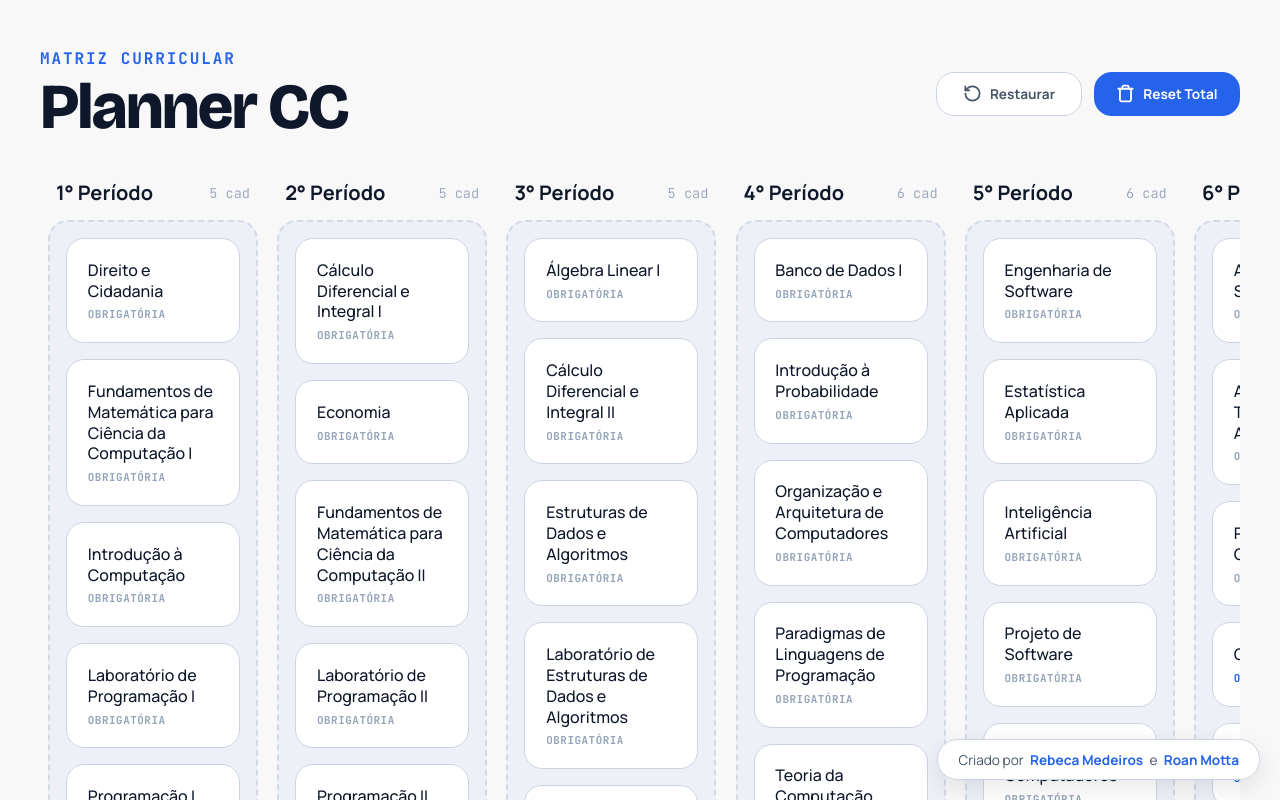
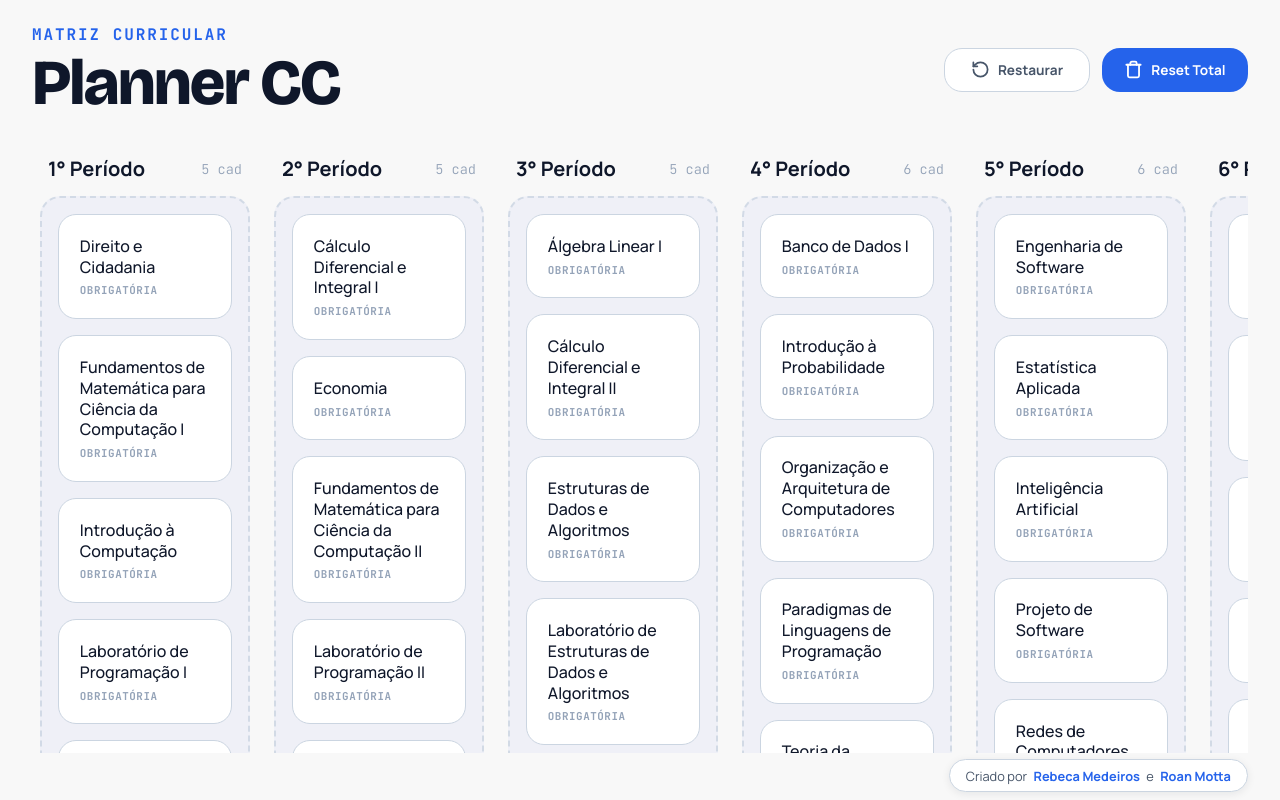
Before and after one commit to rebecamdrs/ufcg-cc-planner, a React (Vite) app: page / in a window 1280 px wide. Built offline with nearby package versions, Linux system fonts and the light colour scheme; no server answers.

Commit message:
ajuste no footer

```diff
--- a/src/App.css
+++ b/src/App.css
@@ -1,5 +1,18 @@
 .container-principal {
-  padding: 3rem 2.5rem;
-  max-width: 100%;
-  margin: 0 auto;
+  display: flex;
+  flex-direction: column;
+  height: 100vh;
+  padding: 1.5rem 2rem 0.5rem;
+  box-sizing: border-box;
+  overflow: hidden;
 }
+
+.container-periodos {
+  flex: 1;
+  display: flex;
+  gap: 1.5rem;
+  overflow-x: auto;
+  overflow-y: auto;
+  align-items: flex-start;
+  padding-bottom: 0.5rem;
+}
--- a/src/components/Footer/footer.css
+++ b/src/components/Footer/footer.css
@@ -1,20 +1,18 @@
 .rodape-autores {
-  position: fixed;
-  bottom: 1.25rem;
-  right: 1.25rem;
+  align-self: flex-end;
+  flex-shrink: 0;
+  margin-top: 0.4rem;
   background-color: var(--bg-card);
-  padding: 0.65rem 1.25rem;
-  border-radius: 30px;
-  box-shadow: 0 8px 24px rgba(15, 23, 42, 0.1);
+  padding: 0.4rem 1rem;
+  border-radius: 20px;
+  box-shadow: 0 2px 8px rgba(15, 23, 42, 0.08);
   border: 1px solid var(--border-card);
-  font-size: 0.85rem;
+  font-size: 0.8rem;
   font-family: var(--font-body);
   color: var(--text-body);
-  z-index: 1000;
   display: flex;
   align-items: center;
   gap: 0.4rem;
-  backdrop-filter: blur(8px);
   user-select: none;
 }
 
```
